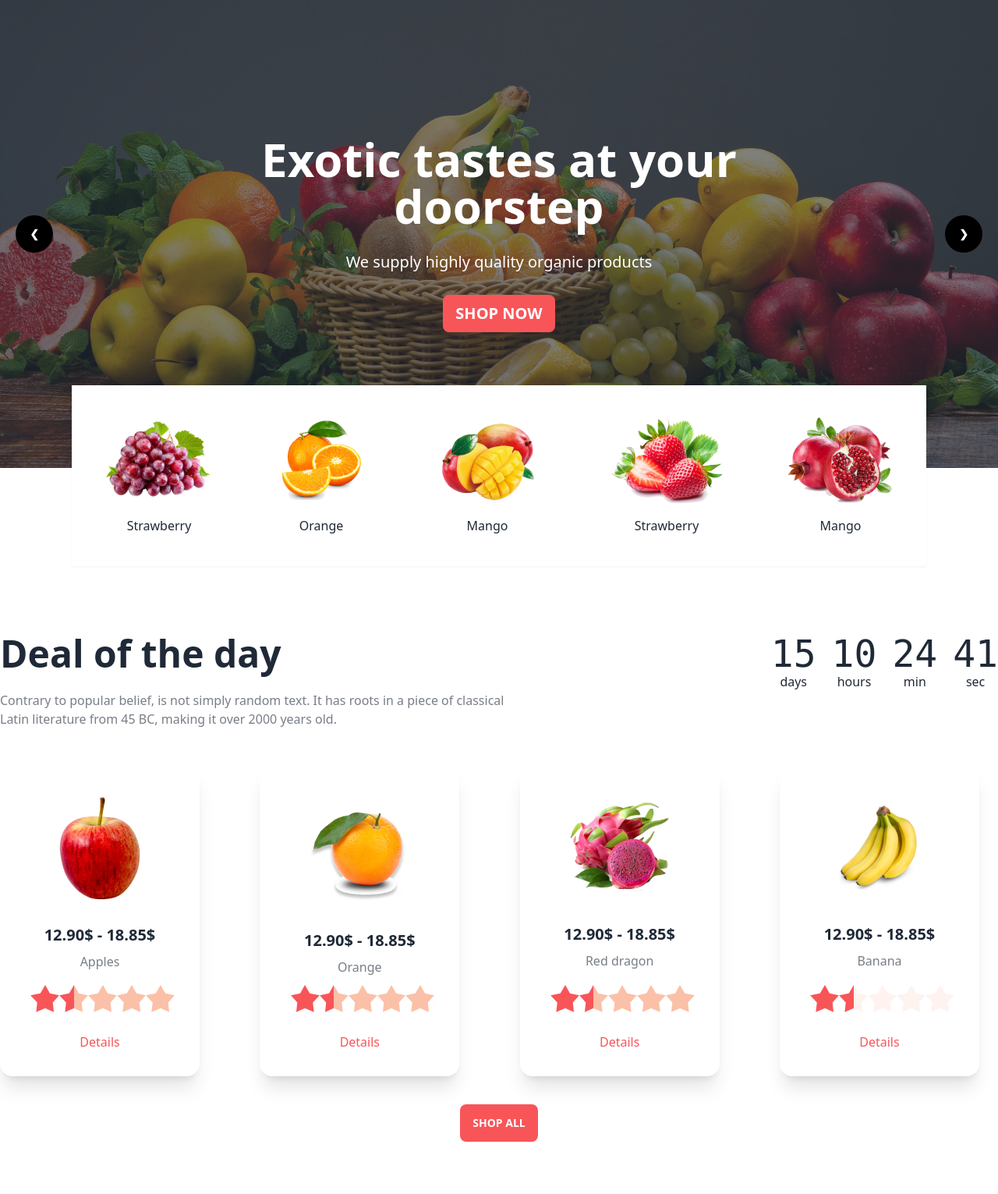
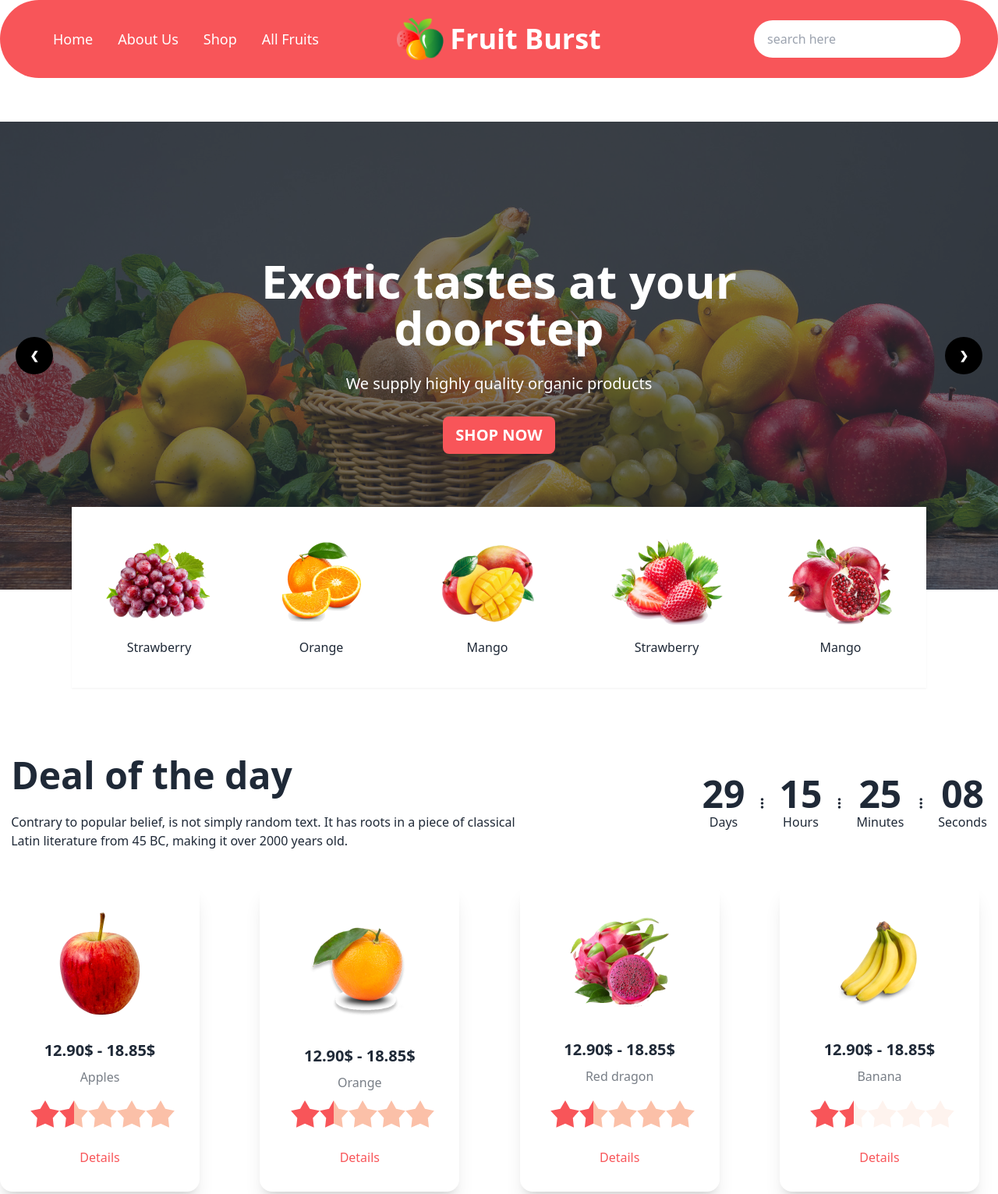
Before and after one commit to Shakib-Shajid/fruit-brust, a plain HTML site: page index.html in a window 1280 px wide. Shown: the top 1531 px of the page at 78% size. Drawn offline with nearby package versions, Linux system fonts and the light colour scheme; grey boxes are pictures that could not be loaded.

Commit message:
nav added

```diff
--- a/index.html
+++ b/index.html
@@ -38,15 +38,60 @@
 
 </head>
 
+
 <body>
     <header class="max-w-7xl mx-auto">
-        <nav class="bg-black">
-            <!-- <div>
-                <h2 class="text-7xl font-extrabold text-white">Exotic tastes at your <br> doorstep</h2>
-                <p class="text-xl font-medium text-white">We supply highly quality organic products</p>
-                <button class="btn bg-bg-primary rounded-lg text-white px-7 py-5">Shop Now</button>
-            </div> -->
-        </nav>
+
+        <!-- new navbar -->
+
+        <div class="navbar bg-base-100 lg:bg-bg-primary rounded-full lg:px-12 py-5 lg:mb-14">
+            <!-- visible part -->
+            <div class="navbar-start">
+                <div class="navbar-center hidden lg:flex">
+                    <ul class="menu menu-horizontal px-1 text-lg font-medium text-white">
+                        <li><a>Home</a></li>
+                        <li><a>About Us</a></li>
+                        <li><a>Shop</a></li>
+                        <li><a>All Fruits</a></li>
+                    </ul>
+                </div>
+                <a class="btn btn-ghost sm:hidden flex items-center ml-auto">
+                    <div class="flex items-center gap-2">
+                        <img src="images/logo.png" class="h-[30px] w-[22px]" alt="">
+                        <p class="text-xl ">Fruit Burst</p>
+                    </div>
+                </a>
+            </div>
+            <a class="navbar-center max-w-xs hidden sm:block">
+                <div class="flex items-center gap-2">
+                    <img src="images/logo.png" class="h-[54px] w-[60px]" alt="">
+                    <p class="text-4xl font-bold text-white">Fruit Burst</p>
+                </div>
+            </a>
+
+            <div class="navbar-end">
+                <div class="dropdown">
+                    <label tabindex="0" class="btn btn-ghost lg:hidden">
+                        <svg xmlns="http://www.w3.org/2000/svg" class="h-5 w-5" fill="none" viewBox="0 0 24 24"
+                            stroke="currentColor">
+                            <path stroke-linecap="round" stroke-linejoin="round" stroke-width="2"
+                                d="M4 6h16M4 12h8m-8 6h16" />
+                        </svg>
+                    </label>
+                    <ul tabindex="0"
+                        class="menu menu-sm dropdown-content mt-3 z-[1] p-2 shadow bg-base-100 rounded-box w-52">
+                        <li><a>Home</a></li>
+                        <li><a>About Us</a></li>
+                        <li><a>Shop</a></li>
+                        <li><a>All Fruits</a></li>
+                    </ul>
+                </div>
+                <input type="email" placeholder="search here"
+                    class="input input-ghost max-w-xs hidden sm:block rounded-3xl bg-white p-4" />
+            </div>
+        </div>
+
+        <!-- new navbar -->
 
         <!-- banner -->
 
@@ -128,7 +173,7 @@
         </section>
 
         <!-- white fruit part -->
-        <section class="md:relative drop-shadow-sm">
+        <section class="md:relative drop-shadow-sm hidden sm:block">
             <div class="flex justify-between mx-16 my-12 bg-white md:absolute -top-40 left-7 ">
                 <div class="m-10">
                     <img src="images/fruit1.png" alt="">
@@ -157,45 +202,36 @@
 
     </header>
 
-    <main class="max-w-7xl mx-auto mt-52">
-        <section class="lg:flex justify-between">
-            <div class="space-y-6 mb-12">
-                <h3 class="text-5xl font-semibold">Deal of the day </h3>
-                <p class="text-base font-medium w-2/3 opacity-60">Contrary to popular belief, is not simply
-                    random text. It
-                    has
-                    roots in a piece of classical Latin literature from 45 BC, making it over 2000 years old.</p>
+    <main class="max-w-7xl mx-auto mt-6 lg:mt-52">
+        <div class="flex justify-center mb-10">
+            <div class="mr-60">
+                <h1 class="font-bold mb-6 text-5xl">Deal of the day</h1>
+                <p>Contrary to popular belief, is not simply random text. It has roots in a piece of classical <br>
+                    Latin
+                    literature from 45 BC, making it over 2000 years old.</p>
             </div>
-            <div>
-                <div class="grid grid-flow-col gap-5 text-center auto-cols-max mb-3">
-                    <div class="flex flex-col">
-                        <span class="countdown font-mono text-5xl">
-                            <span style="--value:15;"></span>
-                        </span>
-                        days
-                    </div>
-                    <div class="flex flex-col">
-                        <span class="countdown font-mono text-5xl">
-                            <span style="--value:10;"></span>
-                        </span>
-                        hours
-                    </div>
-                    <div class="flex flex-col">
-                        <span class="countdown font-mono text-5xl">
-                            <span style="--value:24;"></span>
-                        </span>
-                        min
-                    </div>
-                    <div class="flex flex-col">
-                        <span class="countdown font-mono text-5xl">
-                            <span style="--value:41;"></span>
-                        </span>
-                        sec
-                    </div>
+            <div class="flex justify-center items-center text-center space-x-5">
+                <div>
+                    <h1 class="font-bold text-5xl">29</h1>
+                    <p class="font-medium text-base ">Days</p>
+                </div>
+                <i class="fa-solid fa-ellipsis-vertical"></i>
+                <div>
+                    <h1 class="font-bold text-5xl">15</h1>
+                    <p class="font-medium text-base">Hours</p>
+                </div>
+                <i class="fa-solid fa-ellipsis-vertical"></i>
+                <div>
+                    <h1 class="font-bold text-5xl">25</h1>
+                    <p class="font-medium text-base">Minutes</p>
+                </div>
+                <i class="fa-solid fa-ellipsis-vertical"></i>
+                <div>
+                    <h1 class="font-bold text-5xl">08</h1>
+                    <p>Seconds</p>
                 </div>
             </div>
-        </section>
-
+        </div>
         <!-- Deal of the day -->
         <section>
             <div class="lg:flex justify-between">
@@ -230,8 +266,11 @@
                                         <img src="images/fruit6.png" alt="Apples" class="rounded-xl" />
                                     </figure>
                                     <div class="card-body items-center text-center">
-                                        <h2 class="card-title">12.90$ - 18.85$</h2>
-                                        <p class="opacity-60">Apples</p>
+                                        <h3 class="text-4xl font-extrabold opacity-60">Apples</h3>
+                                        <p class="font-medium mt-6">Professional employees are there for you to pick the
+                                            most
+                                            amazing and fresh
+                                            fruits.</p>
                                         <div class="rating rating-lg rating-half w-48 h-6">
                                             <input type="radio" name="rating-10" class="rating-hidden" />
                                             <input type="radio" name="rating-10"
@@ -300,8 +339,11 @@
                                         <img src="images/fruit7.png" alt="Orange" class="rounded-xl" />
                                     </figure>
                                     <div class="card-body items-center text-center">
-                                        <h2 class="card-title">12.90$ - 18.85$</h2>
-                                        <p class="opacity-60">Orange</p>
+                                        <h3 class="text-4xl font-extrabold opacity-60">Orange</h3>
+                                        <p class="font-medium mt-6">Professional employees are there for you to pick the
+                                            most
+                                            amazing and fresh
+                                            fruits.</p>
                                         <div class="rating rating-lg rating-half w-48 h-6">
                                             <input type="radio" name="rating-10" class="rating-hidden" />
                                             <input type="radio" name="rating-10"
@@ -370,8 +412,11 @@
                                         <img src="images/fruit8.png" alt="Red Dragon" class="rounded-xl" />
                                     </figure>
                                     <div class="card-body items-center text-center">
-                                        <h2 class="card-title">12.90$ - 18.85$</h2>
-                                        <p class="opacity-60">Red Dragon</p>
+                                        <h3 class="text-4xl font-extrabold opacity-60">Red Dragon</h3>
+                                        <p class="font-medium mt-6">Professional employees are there for you to pick the
+                                            most
+                                            amazing and fresh
+                                            fruits.</p>
                                         <div class="rating rating-lg rating-half w-48 h-6">
                                             <input type="radio" name="rating-10" class="rating-hidden" />
                                             <input type="radio" name="rating-10"
@@ -439,8 +484,11 @@
                                         <img src="images/fruit9.png" alt="Banana" class="rounded-xl" />
                                     </figure>
                                     <div class="card-body items-center text-center">
-                                        <h2 class="card-title">12.90$ - 18.85$</h2>
-                                        <p class="opacity-60">Banana</p>
+                                        <h3 class="text-4xl font-extrabold opacity-60">Banana</h3>
+                                        <p class="font-medium mt-6">Professional employees are there for you to pick the
+                                            most
+                                            amazing and fresh
+                                            fruits.</p>
                                         <div class="rating rating-lg rating-half w-48 h-6">
                                             <input type="radio" name="rating-10" class="rating-hidden" />
                                             <input type="radio" name="rating-10"
```
